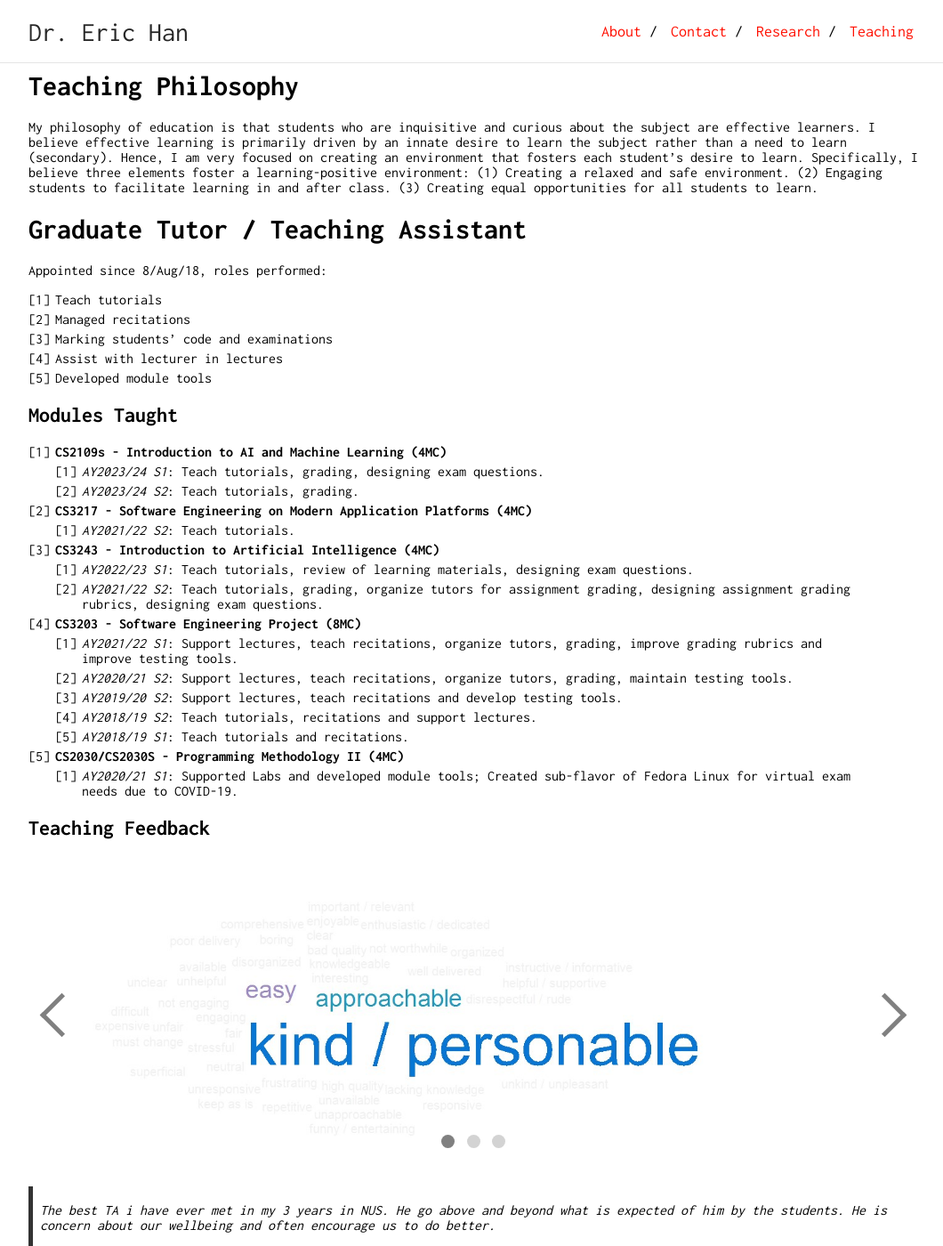
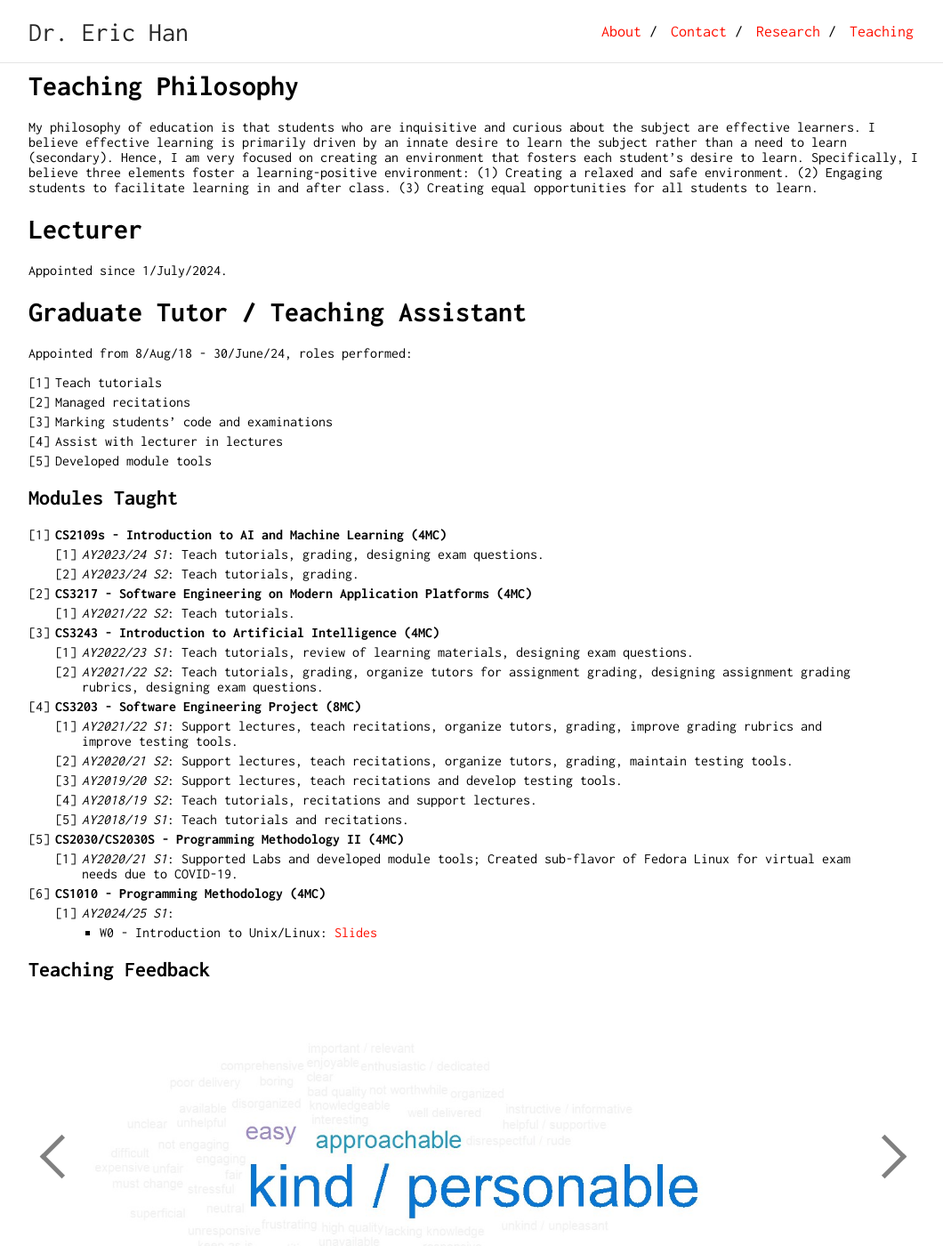
Before and after one commit to eric-vader/eric-vader.github.io, a Jekyll site: the page built from teaching.md, in a window 1280 px wide and 1400 px high. Shown: the whole window at 89% size, without its empty margins (108-1168 px from the left). Built offline with Jekyll 4.4.1, drawn with Linux system fonts in a browser that asks for light colours.

Commit message:
Updated nix slides

```diff
--- a/teaching.md
+++ b/teaching.md
@@ -8,9 +8,13 @@
 
 My philosophy of education is that students who are inquisitive and curious about the subject are effective learners. I believe effective learning is primarily driven by an innate desire to learn the subject rather than a need to learn (secondary). Hence, I am very focused on creating an environment that fosters each student's desire to learn. Specifically, I believe three elements foster a learning-positive environment: (1) Creating a relaxed and safe environment. (2) Engaging students to facilitate learning in and after class. (3) Creating equal opportunities for all students to learn.
 
+# Lecturer
+
+Appointed since 1/July/2024.
+
 # Graduate Tutor / Teaching Assistant
 
-Appointed since 8/Aug/18, roles performed:
+Appointed from 8/Aug/18 - 30/June/24, roles performed:
 
 1. Teach tutorials
 2. Managed recitations
@@ -49,6 +53,9 @@
     1. _AY2018/19 S1_: Teach tutorials and recitations.
 1. **CS2030/CS2030S - Programming Methodology II (4MC)**
     1. _AY2020/21 S1_: Supported Labs and developed module tools; Created sub-flavor of Fedora Linux for virtual exam needs due to COVID-19.
+1. **CS1010 - Programming Methodology (4MC)**
+    1. _AY2024/25 S1_:
+        * W0 - Introduction to Unix/Linux: [Slides](/teaching/tools/nix_slides.pdf)
 
 ## Teaching Feedback
 
```
Also changed, not shown: index.md (+1 -1 lines), 1 other file.
